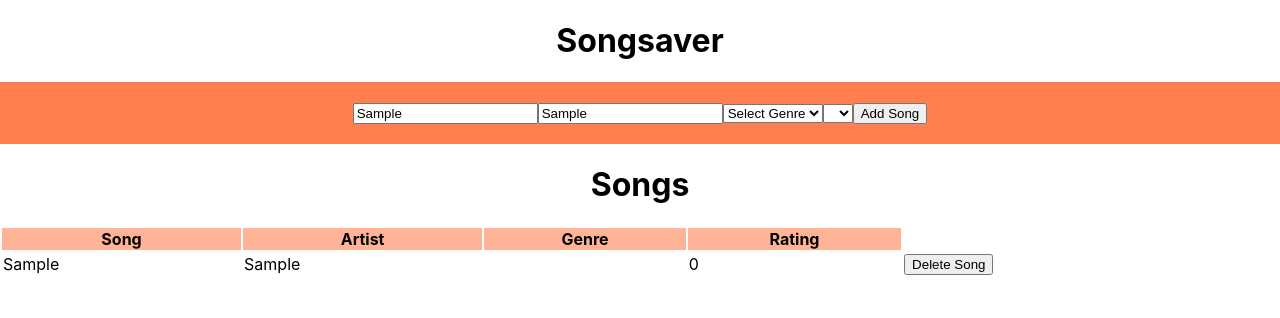
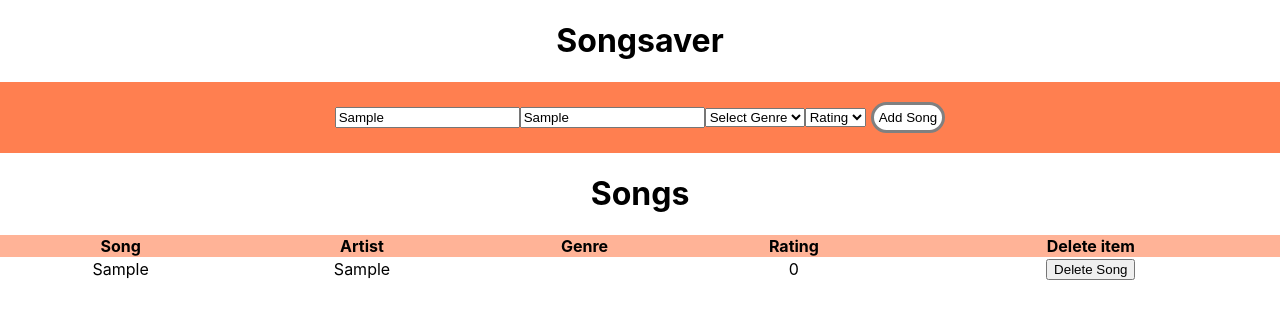
Before and after one commit to BrittDiepenhorst/Britt_Diepenhorst_Eindopdracht_Songsaver, a React (Create React App) app: page / in a window 1280 px wide. Both pictures are taken after typing "Sample", "Sample" into the empty fields and a click on the button "Add Song". Shown: the top 318 px of the page. Built offline with nearby package versions, Linux system fonts and the light colour scheme.

Commit message:
CSS and delete function

```diff
--- a/src/Components/SongForm.js
+++ b/src/Components/SongForm.js
@@ -13,12 +13,17 @@ function SongForm() {
         rating: 0,
     });
 
+    const generateUniqueID = () => {
+        return Math.random();
+    };
+
     const handleChange = (e) => {
         console.log('hello')
         console.log(songToAdd)
         setSongToAdd((prev) => ({
             ...prev,
             [e.target.name]: (e.target.value),
+            id: generateUniqueID(),
         }))
     };
 
@@ -38,7 +43,7 @@ function SongForm() {
                 <option value="Jazz">Jazz</option>
             </select>
             <select type="text" name="rating" placeholder="Rating" value={songToAdd.rating} onChange={handleChange}>
-                <option value="0"></option>
+                <option value="0">Rating</option>
                 <option value="1">1</option>
                 <option value="2">2</option>
                 <option value="3">3</option>
--- a/src/Components/SongList.js
+++ b/src/Components/SongList.js
@@ -1,17 +1,26 @@
 import React from 'react';
-import { useSelector } from 'react-redux';
+import { useSelector, useDispatch } from 'react-redux';
+import { deleteSong } from '../actions/index'
 
 function SongList() {
 
     const songs = useSelector((state) => state.songs.songs);
+    const id = useSelector((state) => state.songs.songs.id);
+
+    const dispatch = useDispatch();
+
+    const handleClick = (event) => {
+        event.preventDefault();
+        dispatch(deleteSong(id));
+    };
 
     const songRow = songs.map(song => (
-        <tr>
-            <td key={song.songTitle}>{song.songTitle}</td>
-            <td key={song.artistName}>{song.artistName}</td>
-            <td key={song.genre}>{song.genre}</td>
-            <td key={song.rating}>{song.rating}</td>
-            <td key={song.id}><button>Delete Song</button></td>
+        <tr key={song.id}>
+            <td>{song.songTitle}</td>
+            <td>{song.artistName}</td>
+            <td>{song.genre}</td>
+            <td>{song.rating}</td>
+            <td><button onClick={handleClick}>Delete Song</button></td>
         </tr>
     ));
 
@@ -23,6 +32,7 @@ function SongList() {
                     <th className="song-row__item">Artist</th>
                     <th className="song-row__item">Genre</th>
                     <th className="song-row__item">Rating</th>
+                    <th className="song-row__item">Delete item</th>
                 </tr>
             </thead>
 
--- a/src/actions/index.js
+++ b/src/actions/index.js
@@ -1,7 +1,13 @@
-let nextSongID = 0;
 export const addSong = (song) => {
     return {
         type: 'ADDSONG',
-        payload: song, id: ++nextSongID,
+        payload: song,
     };
 };
+
+export const deleteSong = (id) => {
+    return {
+        type: 'DELETESONG',
+        payload: id,
+    };
+};
--- a/src/index.css
+++ b/src/index.css
@@ -18,12 +18,22 @@ code {
   text-align: center;
 }
 
+.Songform button {
+  all: none;
+  background-color: #ffffff;
+  border: solid grey;
+  padding: 5px;
+  margin-left: 5px;
+  border-radius: 20px;
+}
+
 .App h1 {
   text-align: center;
 }
 
 .SongList {
   width: 100%;
+  text-align: center;
 }
 
 .song-header {
@@ -34,6 +44,6 @@ code {
   background-color: lightgray;
 }
 
-.SongList tr:hover {
-  background-color: gray;
+.SongList, tr, td {
+  border-spacing: 0px;
 }
--- a/src/reducers/songReducer.js
+++ b/src/reducers/songReducer.js
@@ -3,11 +3,17 @@ const initialState = {
 };
 
 const songReducer = (state = initialState, action) => {
+    console.log(action.payload)
     switch (action.type) {
         case 'ADDSONG':
             return {
                 ...state,
                 songs: [...state.songs, action.payload]
+            };
+        case 'DELETESONG':
+            return {
+                ...state,
+                songs: state.songs.filter(song => song.id !== action.payload.id)
             };
         default:
             return state;
```
